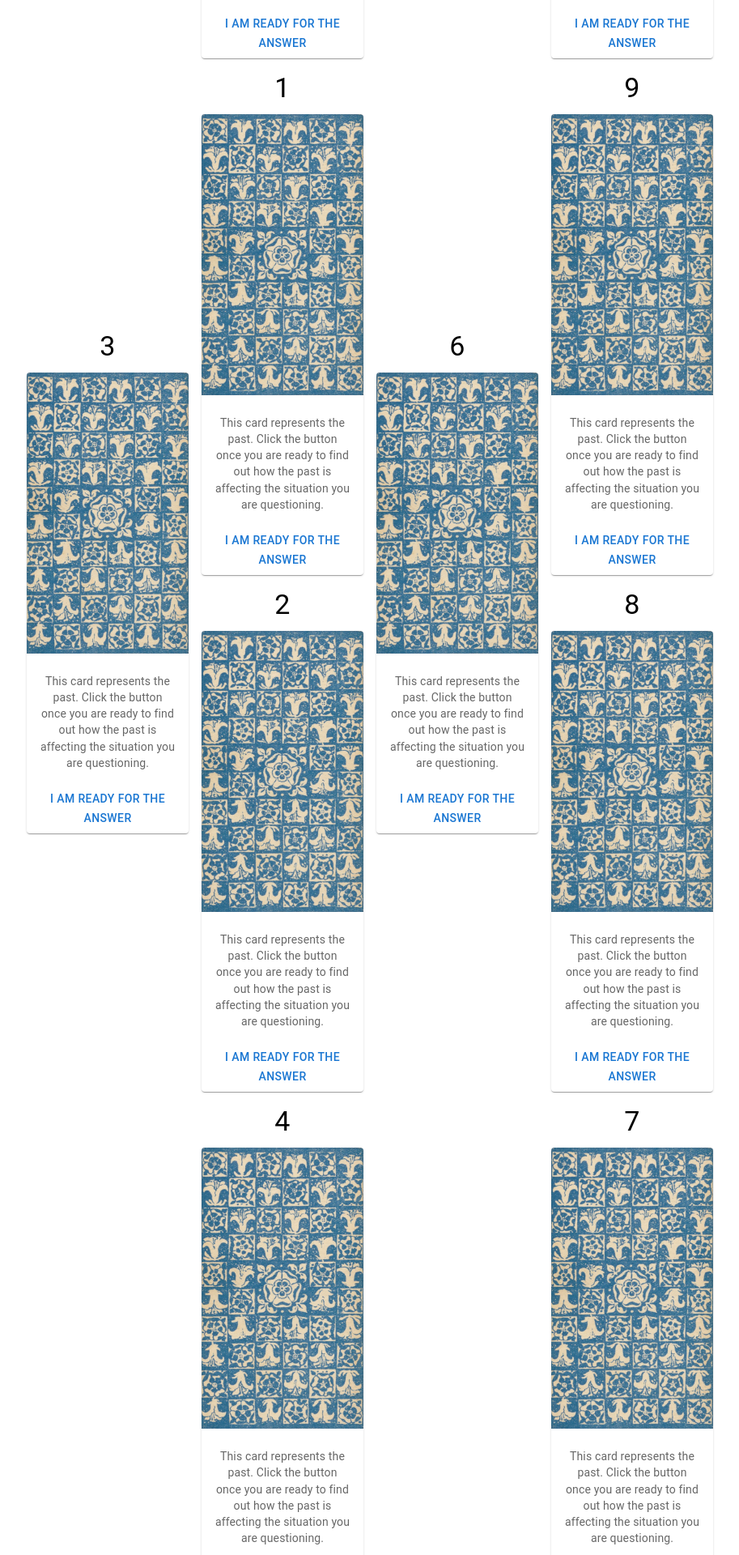
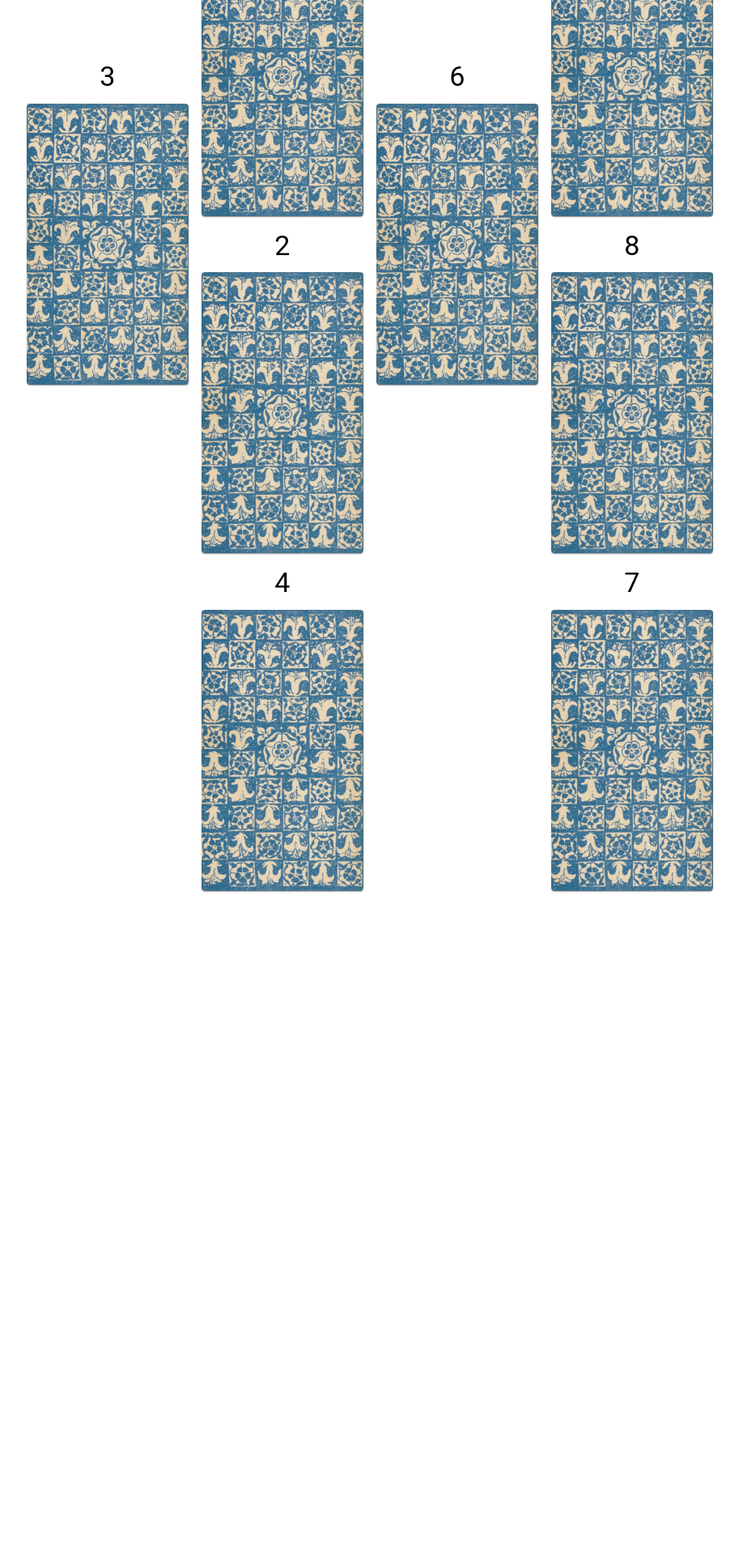
Before and after one commit to elena-cukanovaite/tarot-reading, a React (Create React App) app: page /celticcross in a window 1280 px wide. Shown: the part 700-2620 px from the top of the page at 81% size, without its empty margins (183-1096 px from the left). After the commit the page ends 1820 px from the top, so only its background shows below. Built offline with nearby package versions, Linux system fonts and the light colour scheme.

Commit message:
Overhauled the design of the card, text only appears when hovering over card.

```diff
--- a/src/CelticCross.js
+++ b/src/CelticCross.js
@@ -28,7 +28,7 @@ const CelticCross = () => {
         <br></br>
 
         <Box sx={{ width: "100%" }}>
-          <Grid item container spacing={2} justifyContent="center" >
+          <Grid item container spacing={2} justifyContent="center">
             <Grid
               item
               container
@@ -41,9 +41,7 @@ const CelticCross = () => {
                   5
                 </Typography>
                 <ActionAreaCard
-                  placeholderDescription="This card represents the past.
-              Click the button once you are ready to find out how the past is affecting
-              the situation you are questioning."
+                  placeholderDescription=""
                   widthInput={widthInput}
                 />
               </Grid>
@@ -61,9 +59,7 @@ const CelticCross = () => {
                     3
                   </Typography>
                   <ActionAreaCard
-                    placeholderDescription="This card represents the past.
-              Click the button once you are ready to find out how the past is affecting
-              the situation you are questioning."
+                    placeholderDescription=""
                     widthInput={widthInput}
                   />
                 </Grid>
@@ -74,16 +70,14 @@ const CelticCross = () => {
                   spacing={2}
                   direction="column"
                   justifyContent="left"
-              display= 'flex'
+                  display="flex"
                 >
                   <Grid item>
                     <Typography variant="h4" gutterBottom>
                       1
                     </Typography>
                     <ActionAreaCard
-                    placeholderDescription="This card represents the past.
-              Click the button once you are ready to find out how the past is affecting
-              the situation you are questioning."
+                      placeholderDescription=""
                       widthInput={widthInput}
                     />
                   </Grid>
@@ -93,26 +87,19 @@ const CelticCross = () => {
                       2
                     </Typography>
                     <ActionAreaCard
-                    placeholderDescription="This card represents the past.
-              Click the button once you are ready to find out how the past is affecting
-              the situation you are questioning."
+                      placeholderDescription=""
                       widthInput={widthInput}
                       //rotateCardComponent={90}
                     />
                   </Grid>
-
                 </Grid>
-
-
 
                 <Grid item>
                   <Typography variant="h4" gutterBottom>
                     6
                   </Typography>
                   <ActionAreaCard
-                    placeholderDescription="This card represents the past.
-              Click the button once you are ready to find out how the past is affecting
-              the situation you are questioning."
+                    placeholderDescription=""
                     widthInput={widthInput}
                   />
                 </Grid>
@@ -122,9 +109,7 @@ const CelticCross = () => {
                   4
                 </Typography>
                 <ActionAreaCard
-                  placeholderDescription="This card represents the past.
-              Click the button once you are ready to find out how the past is affecting
-              the situation you are questioning."
+                  placeholderDescription=""
                   widthInput={widthInput}
                 />
               </Grid>
@@ -142,9 +127,7 @@ const CelticCross = () => {
                   10
                 </Typography>
                 <ActionAreaCard
-                  placeholderDescription="This card represents the past.
-              Click the button once you are ready to find out how the past is affecting
-              the situation you are questioning."
+                  placeholderDescription=""
                   widthInput={widthInput}
                 />
               </Grid>
@@ -154,9 +137,7 @@ const CelticCross = () => {
                   9
                 </Typography>
                 <ActionAreaCard
-                  placeholderDescription="This card represents the past.
-              Click the button once you are ready to find out how the past is affecting
-              the situation you are questioning."
+                  placeholderDescription=""
                   widthInput={widthInput}
                 />
               </Grid>
@@ -166,9 +147,7 @@ const CelticCross = () => {
                   8
                 </Typography>
                 <ActionAreaCard
-                  placeholderDescription="This card represents the past.
-              Click the button once you are ready to find out how the past is affecting
-              the situation you are questioning."
+                  placeholderDescription=""
                   widthInput={widthInput}
                 />
               </Grid>
@@ -178,9 +157,7 @@ const CelticCross = () => {
                   7
                 </Typography>
                 <ActionAreaCard
-                  placeholderDescription="This card represents the past.
-              Click the button once you are ready to find out how the past is affecting
-              the situation you are questioning."
+                  placeholderDescription=""
                   widthInput={widthInput}
                 />
               </Grid>
--- a/src/components/card.js
+++ b/src/components/card.js
@@ -1,12 +1,12 @@
-import React, { useState } from 'react';
+import React, { useState } from "react";
 import cardData from "../tarot_information.json";
-import Card from '@mui/material/Card';
-import CardContent from '@mui/material/CardContent';
-import CardMedia from '@mui/material/CardMedia';
-import Typography from '@mui/material/Typography';
-import CardActionArea from '@mui/material/CardActionArea';
-import { useTheme } from '@mui/material/styles';
-import Button from '@mui/material/Button';
+import Card from "@mui/material/Card";
+import CardContent from "@mui/material/CardContent";
+import CardMedia from "@mui/material/CardMedia";
+import Typography from "@mui/material/Typography";
+import CardActionArea from "@mui/material/CardActionArea";
+import { useTheme } from "@mui/material/styles";
+import Button from "@mui/material/Button";
 
 let cardIds = Object.keys(cardData);
 let imageAngles = [
@@ -16,7 +16,11 @@ let imageAngles = [
 let nameSuffix = ["", " reversed"];
 let theAnswerUprightOrReversed = ["upright", "reverse"];
 
-const ActionAreaCard = ({placeholderDescription, widthInput = 300, rotateCardComponent = 0}) => {
+const ActionAreaCard = ({
+  placeholderDescription,
+  widthInput = 300,
+  rotateCardComponent = 0,
+}) => {
   console.log(placeholderDescription);
   const theme = useTheme();
   let imagesPath = "./tarot_images/";
@@ -25,9 +29,17 @@ const ActionAreaCard = ({placeholderDescription, widthInput = 300, rotateCardCom
   const [imagePath, setImagePath] = useState(
     imagesPath + "back_of_card" + imagesFileType
   );
-    const [reversed, setReversed] = useState({ transform: "rotate(0deg)", width: widthInput});
+  const [reversed, setReversed] = useState({
+    transform: "rotate(0deg)",
+    width: widthInput,
+  });
   const [cardName, setCardName] = useState("");
   const [theAnswer, setTheAnswer] = useState(placeholderDescription);
+  const [showText, setShowText] = useState(false);
+
+  const handleToggle = () => {
+    setShowText(!showText);
+  };
 
   const selectCard = () => {
     let item = cardIds[Math.floor(Math.random() * cardIds.length)];
@@ -44,26 +56,43 @@ const ActionAreaCard = ({placeholderDescription, widthInput = 300, rotateCardCom
   };
 
   return (
-      <Card sx={{ maxWidth: widthInput}}> {/* , transform: rotateCardComponentString}}> */}
+    <Card onClick={selectCard} sx={{ maxWidth: widthInput }}>
       <CardActionArea>
         <CardMedia
           component="img"
-            imageWidth={300}
           image={imagePath}
           sx={reversed}
         />
-          <CardContent>
+
+        {
+          <CardContent
+            sx={{
+              position: "absolute",
+              top: 0,
+              left: 0,
+              height: "100%",
+              width: "90%",
+              backgroundColor: "rgba(0, 0, 0, 0.7)",
+              overflowY: 'auto',
+              color: "white",
+              opacity: 0,
+              transition: "opacity 0.3s ease",
+              "&:hover": {
+                opacity: 1,
+              },
+            }}
+          >
             <Typography gutterBottom variant="h5" component="div">
               {cardName}
             </Typography>
-            <Typography variant="body2" sx={{ color: 'text.secondary' }}>
+            <Typography variant="body2" color="inherit">
               {theAnswer}
             </Typography>
           </CardContent>
+        }
       </CardActionArea>
-        <Button onClick={selectCard}> I am ready for the answer</Button>
     </Card>
   );
-  }
+};
 
 export default ActionAreaCard;
```
Lines whose indentation alone changed are shown as unchanged.
